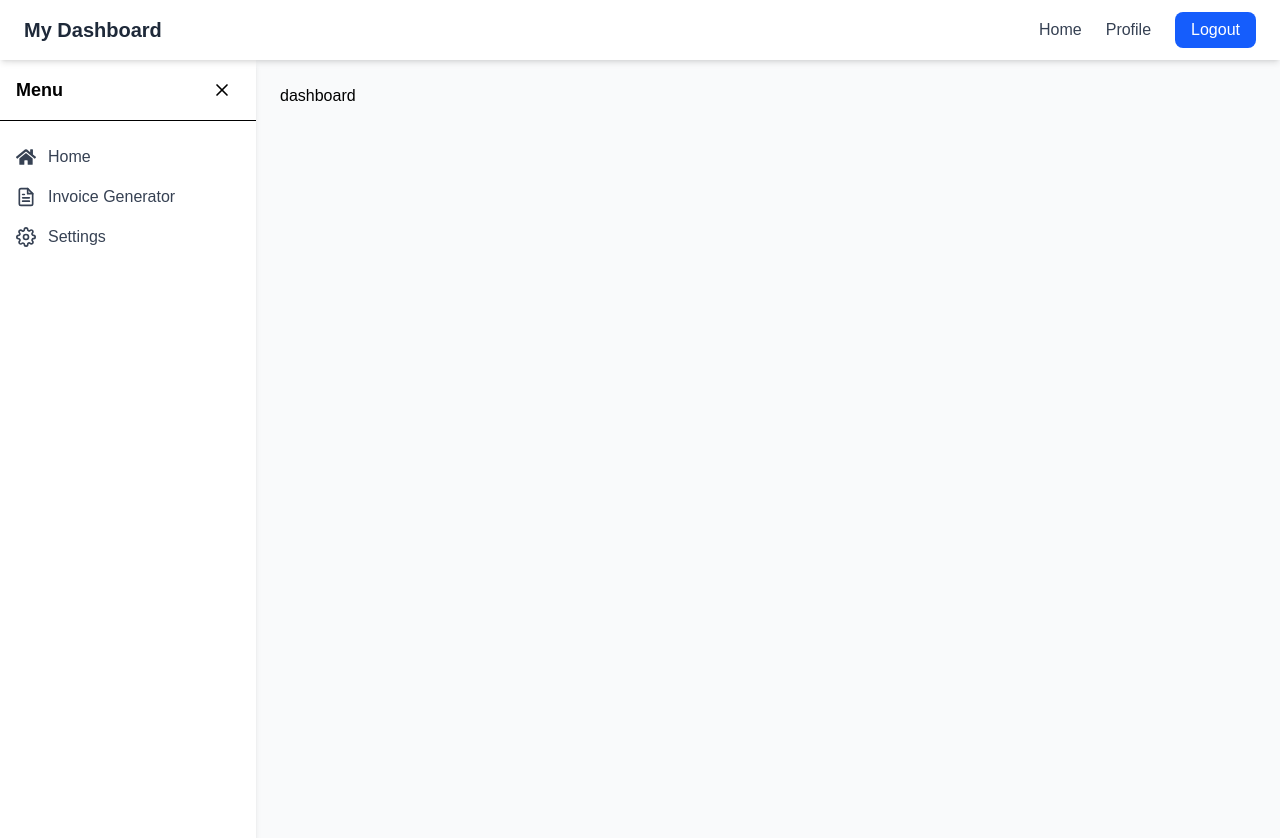
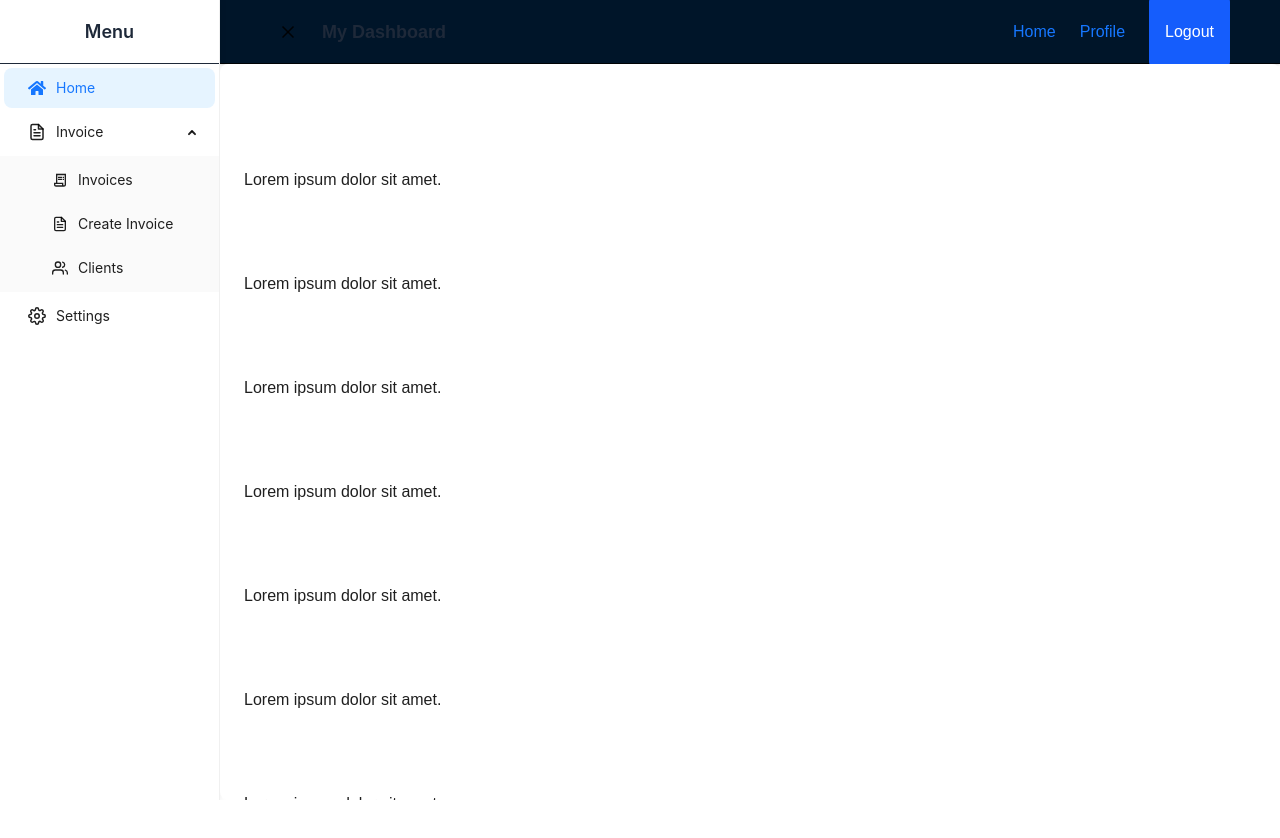
Before and after one commit to mahabur-rahman/invoice.softwarebd.live, a Next.js app: page / in a window 1280 px wide. Shown: the top 838 px of the page. After the commit the page ends 800 px from the top, so only its background shows below. Built offline with nearby package versions, Linux system fonts and the light colour scheme; no server answers.

Commit message:
feat: sidebar header and layout new design added

```diff
--- a/app/(dashboard)/layout.tsx
+++ b/app/(dashboard)/layout.tsx
@@ -1,21 +1,36 @@
+"use client";
+
+import React, { useState } from "react";
 import Header from "@/components/Header";
+import { Layout as AntLayout } from "antd";
 import Sidebar from "@/components/Sideabar";
-import React from "react";
 
+const { Content } = AntLayout;
 
 const Layout = ({ children }: { children: React.ReactNode }) => {
-    return (
-        <div className="min-h-screen flex flex-col bg-gray-50">
-            <div className="sticky top-0 z-50">
-                <Header />
-            </div>
+  const [collapsed, setCollapsed] = useState(false);
 
-            <div className="flex flex-1">
-                <Sidebar />
-                <main className="flex-1 p-6 overflow-y-auto">{children}</main>
-            </div>
+  return (
+    <div className="h-screen w-full overflow-hidden flex">
+      <Sidebar collapsed={collapsed} />
+
+      <div className="flex flex-col flex-1 h-full">
+        <Header collapsed={collapsed} setCollapsed={setCollapsed} />
+
+        <div className="flex-1 overflow-hidden relative">
+          <Content
+            className="absolute inset-0 overflow-y-auto p-6 bg-white"
+            style={{
+              borderRadius: 8,
+              margin: "0",
+            }}
+          >
+            {children}
+          </Content>
         </div>
-    );
+      </div>
+    </div>
+  );
 };
 
 export default Layout;
--- a/app/(dashboard)/page.tsx
+++ b/app/(dashboard)/page.tsx
@@ -2,7 +2,23 @@ import React from 'react'
 
 const page = () => {
   return (
-    <div>dashboard</div>
+    <div>
+      <p className='my-20'>Lorem ipsum dolor sit amet.</p>
+      <p className='my-20'>Lorem ipsum dolor sit amet.</p>
+      <p className='my-20'>Lorem ipsum dolor sit amet.</p>
+      <p className='my-20'>Lorem ipsum dolor sit amet.</p>
+      <p className='my-20'>Lorem ipsum dolor sit amet.</p>
+      <p className='my-20'>Lorem ipsum dolor sit amet.</p>
+      <p className='my-20'>Lorem ipsum dolor sit amet.</p>
+      <p className='my-20'>Lorem ipsum dolor sit amet.</p>
+      <p className='my-20'>Lorem ipsum dolor sit amet.</p>
+      <p className='my-20'>Lorem ipsum dolor sit amet.</p>
+      <p className='my-20'>Lorem ipsum dolor sit amet.</p>
+      <p className='my-20'>Lorem ipsum dolor sit amet.</p>
+      <p className='my-20'>Lorem ipsum dolor sit amet.</p>
+      <p className='my-20'>Lorem ipsum dolor sit amet.</p>
+      <p className='my-20'>Lorem ipsum dolor sit amet.</p>
+    </div>
   )
 }
 
--- a/components/Header.tsx
+++ b/components/Header.tsx
@@ -1,24 +1,47 @@
 "use client";
 
+import { FiMenu, FiX } from "react-icons/fi";
 import Link from "next/link";
+import { Layout } from "antd";
 
-const Header = () => {
+const { Header: AntHeader } = Layout;
+
+interface HeaderProps {
+  collapsed: boolean;
+  setCollapsed: (value: boolean) => void;
+}
+
+const Header = ({ collapsed, setCollapsed }: HeaderProps) => {
   return (
-    <header className="w-full bg-white shadow-md py-3 px-6 flex items-center justify-between">
-      <h1 className="text-xl font-bold text-gray-800">My Dashboard</h1>
+    <AntHeader
+      className="flex items-center justify-between bg-white border-b shadow-sm px-6"
+      style={{ height: 64 }}
+    >
+      <div className="flex items-center gap-4">
+        <button
+          onClick={() => setCollapsed(!collapsed)}
+          className="p-2 rounded-md hover:bg-gray-100 transition"
+        >
+          {collapsed ? <FiMenu size={20} /> : <FiX size={20} />}
+        </button>
+        <h1 className="text-lg font-semibold text-gray-800">My Dashboard</h1>
+      </div>
 
       <nav className="flex items-center gap-6">
         <Link href="/" className="text-gray-700 hover:text-blue-600 transition">
           Home
         </Link>
-        <Link href="/profile" className="text-gray-700 hover:text-blue-600 transition">
+        <Link
+          href="/profile"
+          className="text-gray-700 hover:text-blue-600 transition"
+        >
           Profile
         </Link>
         <button className="bg-blue-600 text-white px-4 py-1.5 rounded-lg hover:bg-blue-700 transition">
           Logout
         </button>
       </nav>
-    </header>
+    </AntHeader>
   );
 };
 
--- a/components/Sideabar.tsx
+++ b/components/Sideabar.tsx
@@ -1,56 +1,79 @@
 "use client";
 
-import { useState } from "react";
 import Link from "next/link";
-import { FiMenu, FiX, FiFileText, FiSettings } from "react-icons/fi";
+import { Layout, Menu } from "antd";
 import { FaHome } from "react-icons/fa";
+import { FiFileText, FiSettings, FiUsers } from "react-icons/fi";
+import { MdOutlineReceiptLong } from "react-icons/md";
 
-const Sidebar = () => {
-  const [isOpen, setIsOpen] = useState(true);
+const { Sider } = Layout;
 
+interface SidebarProps {
+  collapsed: boolean;
+}
+
+const Sidebar = ({ collapsed }: SidebarProps) => {
   return (
-    <aside
-      className={`${
-        isOpen ? "w-64" : "w-16"
-      } bg-white shadow-md h-screen sticky top-0 transition-all duration-300 flex flex-col`}
+    <Sider
+      collapsible
+      collapsed={collapsed}
+      trigger={null}
+      width={220}
+      style={{
+        background: "#fff",
+        boxShadow: "2px 0 6px rgba(0,0,0,0.05)",
+        borderRight: "1px solid #f0f0f0",
+      }}
+      className="min-h-screen"
     >
-      {/* Sidebar Header */}
-      <div className="flex items-center justify-between px-4 py-3 border-b">
-        <h2 className={`text-lg font-semibold ${!isOpen && "hidden"}`}>Menu</h2>
-        <button
-          className="p-2 hover:bg-gray-100 rounded-lg"
-          onClick={() => setIsOpen(!isOpen)}
-        >
-          {isOpen ? <FiX size={20} /> : <FiMenu size={20} />}
-        </button>
+      <div
+        className="flex items-center justify-center h-16 text-lg font-semibold text-gray-800 border-b"
+        style={{ whiteSpace: "nowrap" }}
+      >
+        {!collapsed ? "Menu" : "M"}
       </div>
 
-      {/* Navigation */}
-      <nav className="flex flex-col mt-4">
-        <Link
-          href="/"
-          className="flex items-center gap-3 px-4 py-2 text-gray-700 hover:bg-blue-50 hover:text-blue-600 transition"
-        >
-          <FaHome size={20} />
-          <span className={`${!isOpen && "hidden"}`}>Home</span>
-        </Link>
-        <Link
-          href="/generate-invoice"
-          className="flex items-center gap-3 px-4 py-2 text-gray-700 hover:bg-blue-50 hover:text-blue-600 transition"
-        >
-          <FiFileText size={20} />
-          <span className={`${!isOpen && "hidden"}`}>Invoice Generator</span>
-        </Link>
-
-        <Link
-          href="/settings"
-          className="flex items-center gap-3 px-4 py-2 text-gray-700 hover:bg-blue-50 hover:text-blue-600 transition"
-        >
-          <FiSettings size={20} />
-          <span className={`${!isOpen && "hidden"}`}>Settings</span>
-        </Link>
-      </nav>
-    </aside>
+      <Menu
+        mode="inline"
+        defaultSelectedKeys={["1"]}
+        defaultOpenKeys={["sub1"]}
+        style={{ height: "100%", borderRight: 0 }}
+        items={[
+          {
+            key: "1",
+            icon: <FaHome size={18} />,
+            label: <Link href="/">Home</Link>,
+          },
+          {
+            key: "sub1",
+            icon: <FiFileText size={18} />,
+            label: "Invoice",
+            children: [
+              {
+                key: "2",
+                icon: <MdOutlineReceiptLong size={16} />,
+                label: <Link href="/invoices">Invoices</Link>,
+              },
+              {
+                key: "3",
+                icon: <FiFileText size={16} />,
+                label: <Link href="/create-invoice">Create Invoice</Link>,
+              },
+              {
+                key: "4",
+                icon: <FiUsers size={16} />,
+                label: <Link href="/clients">Clients</Link>,
+              },
+            ],
+          },
+          {
+            key: "5",
+            icon: <FiSettings size={18} />,
+            label: <Link href="/settings">Settings</Link>,
+          },
+        ]}
+      />
+    </Sider>
   );
 };
 
--- a/package.json
+++ b/package.json
@@ -10,6 +10,7 @@
   },
   "dependencies": {
     "@apollo/client": "^4.0.9",
+    "antd": "^5.28.1",
     "graphql": "^16.12.0",
     "next": "16.0.1",
     "react": "19.2.0",
```
Also changed, not shown: 1 other file (tests, documents, lock files or other folders).
